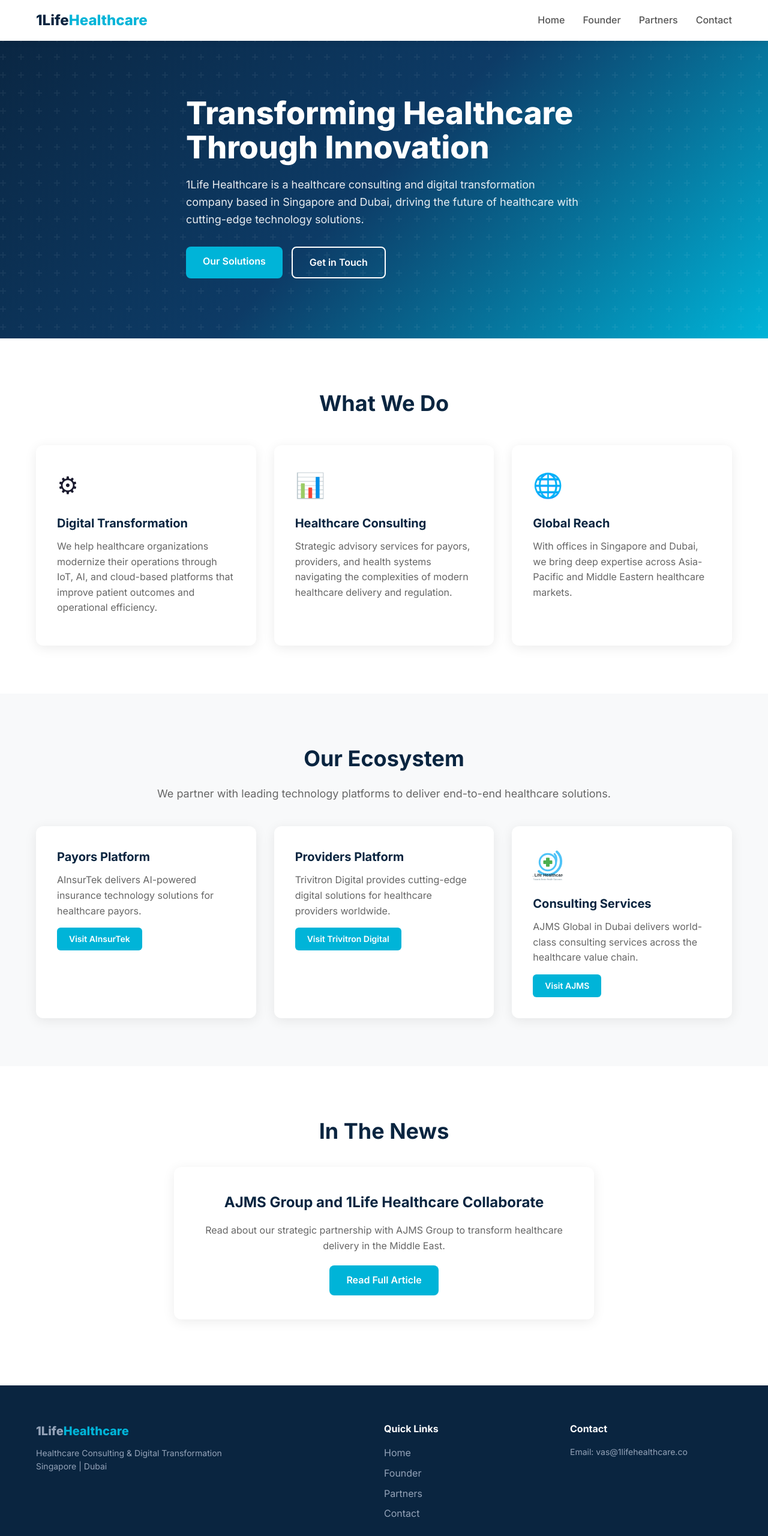
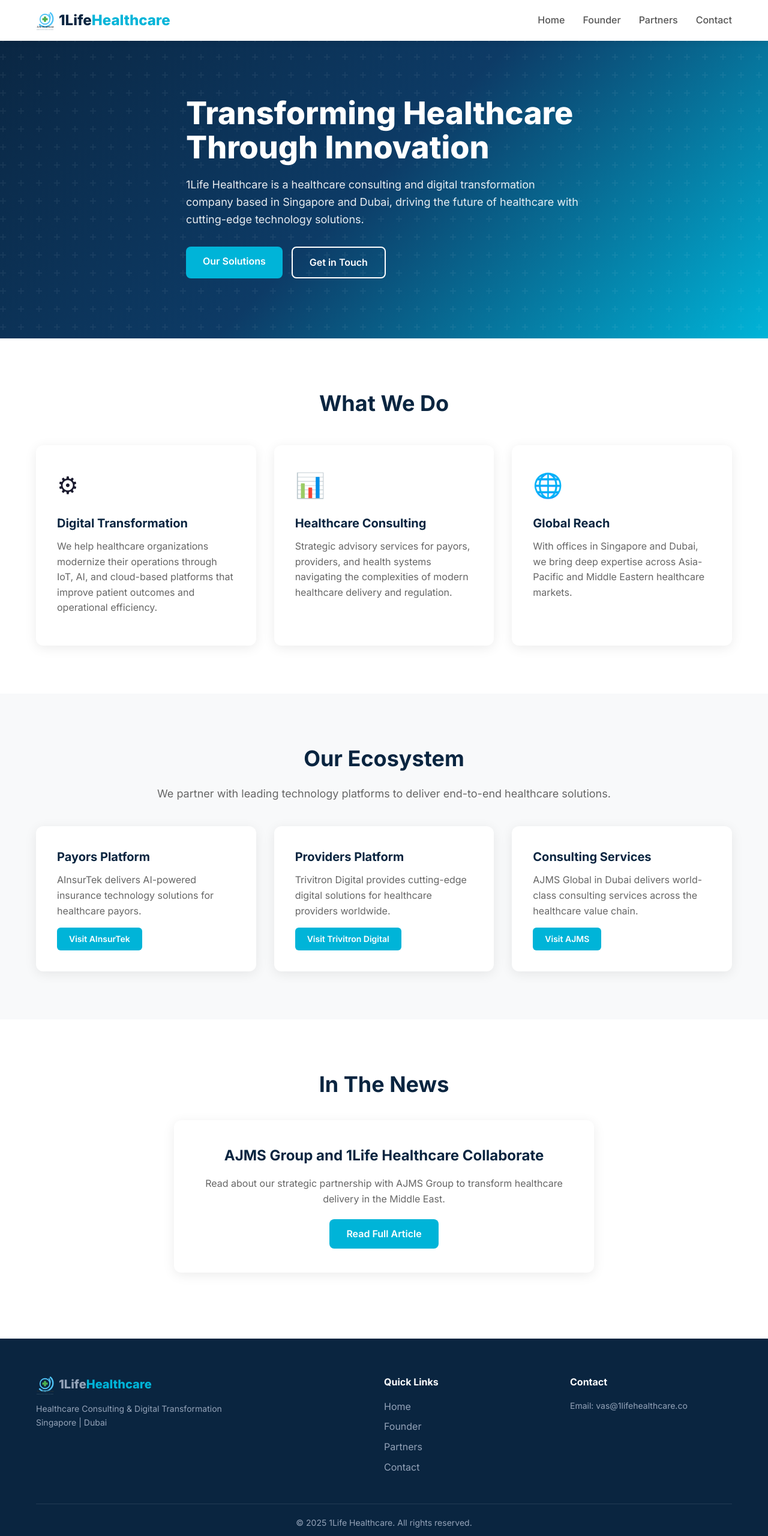
Before and after one commit to metupalle-jpg/1life-healthcare-site, a plain HTML site: page public/index.html in a window 1280 px wide. Shown: the top 2560 px of the page at 60% size. Drawn offline with Linux system fonts and the light colour scheme.

Commit message:
Move logo to navbar, remove from AJMS card

```diff
--- a/public/index.html
+++ b/public/index.html
@@ -11,7 +11,7 @@
 </head>
 <body>
 <nav class="navbar"><div class="container nav-container">
-<a href="/" class="logo">1Life<span>Healthcare</span></a>
+<a href="/" class="logo"><img src="/logo.svg" alt="1Life Healthcare" style="height:36px;vertical-align:middle;margin-right:8px;">1Life<span>Healthcare</span></a>
 <ul class="nav-links">
 <li><a href="/">Home</a></li>
 <li><a href="/founder.html">Founder</a></li>
@@ -46,7 +46,7 @@
 <a href="https://ainsurtek.com" target="_blank" class="btn btn-small">Visit AInsurTek</a></div>
 <div class="card"><h3>Providers Platform</h3><p>Trivitron Digital provides cutting-edge digital solutions for healthcare providers worldwide.</p>
 <a href="https://trivitrondigital.ai" target="_blank" class="btn btn-small">Visit Trivitron Digital</a></div>
-<div class="card"><img src="/logo.svg" alt="1Life Healthcare" style="height:60px;margin-bottom:10px;"><h3>Consulting Services</h3><p>AJMS Global in Dubai delivers world-class consulting services across the healthcare value chain.</p>
+<div class="card"><h3>Consulting Services</h3><p>AJMS Global in Dubai delivers world-class consulting services across the healthcare value chain.</p>
 <a href="https://www.ajmsglobal.com" target="_blank" class="btn btn-small">Visit AJMS</a></div>
 </div></div></section>
 <section class="section"><div class="container text-center">
@@ -56,7 +56,7 @@
 <a href="https://gulfnews.com/gn-focus/ajms-group-and-1life-healthcare-collaborate-1.1720507321452" target="_blank" class="btn btn-primary">Read Full Article</a>
 </div></div></section>
 <footer class="footer"><div class="container"><div class="footer-grid">
-<div><a href="/" class="logo">1Life<span>Healthcare</span></a><p>Healthcare Consulting &amp; Digital Transformation<br>Singapore | Dubai</p></div>
+<div><a href="/" class="logo"><img src="/logo.svg" alt="1Life Healthcare" style="height:36px;vertical-align:middle;margin-right:8px;">1Life<span>Healthcare</span></a><p>Healthcare Consulting &amp; Digital Transformation<br>Singapore | Dubai</p></div>
 <div><h4>Quick Links</h4><ul><li><a href="/">Home</a></li><li><a href="/founder.html">Founder</a></li><li><a href="/partners.html">Partners</a></li><li><a href="/contact.html">Contact</a></li></ul></div>
 <div><h4>Contact</h4><p>Email: <a href="mailto:vas@1lifehealthcare.co">vas@1lifehealthcare.co</a></p></div>
 </div><div class="footer-bottom"><p>&#169; 2025 1Life Healthcare. All rights reserved.</p></div></div></footer>
```
Also changed, not shown: public/contact.html (+2 -2 lines), public/founder.html (+2 -2 lines), public/partners.html (+3 -3 lines).
